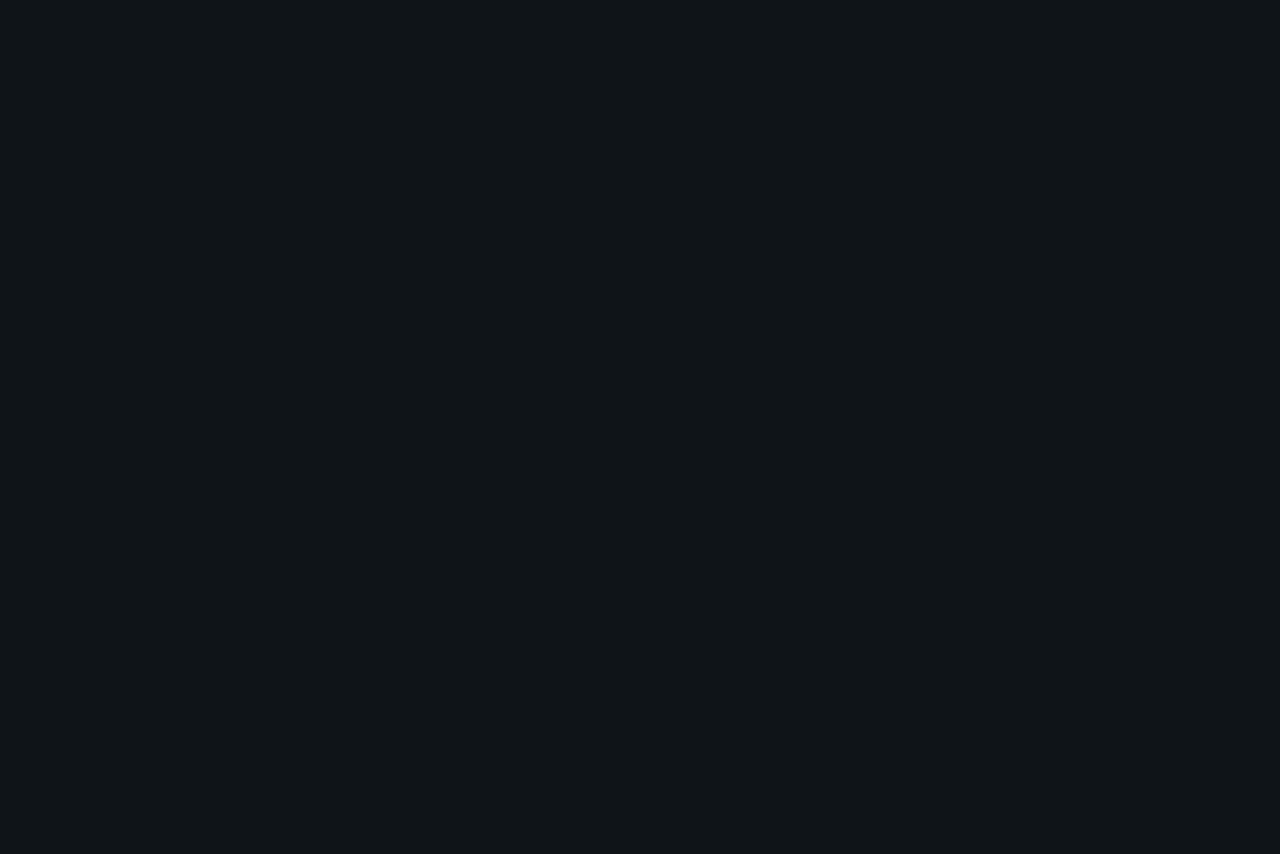
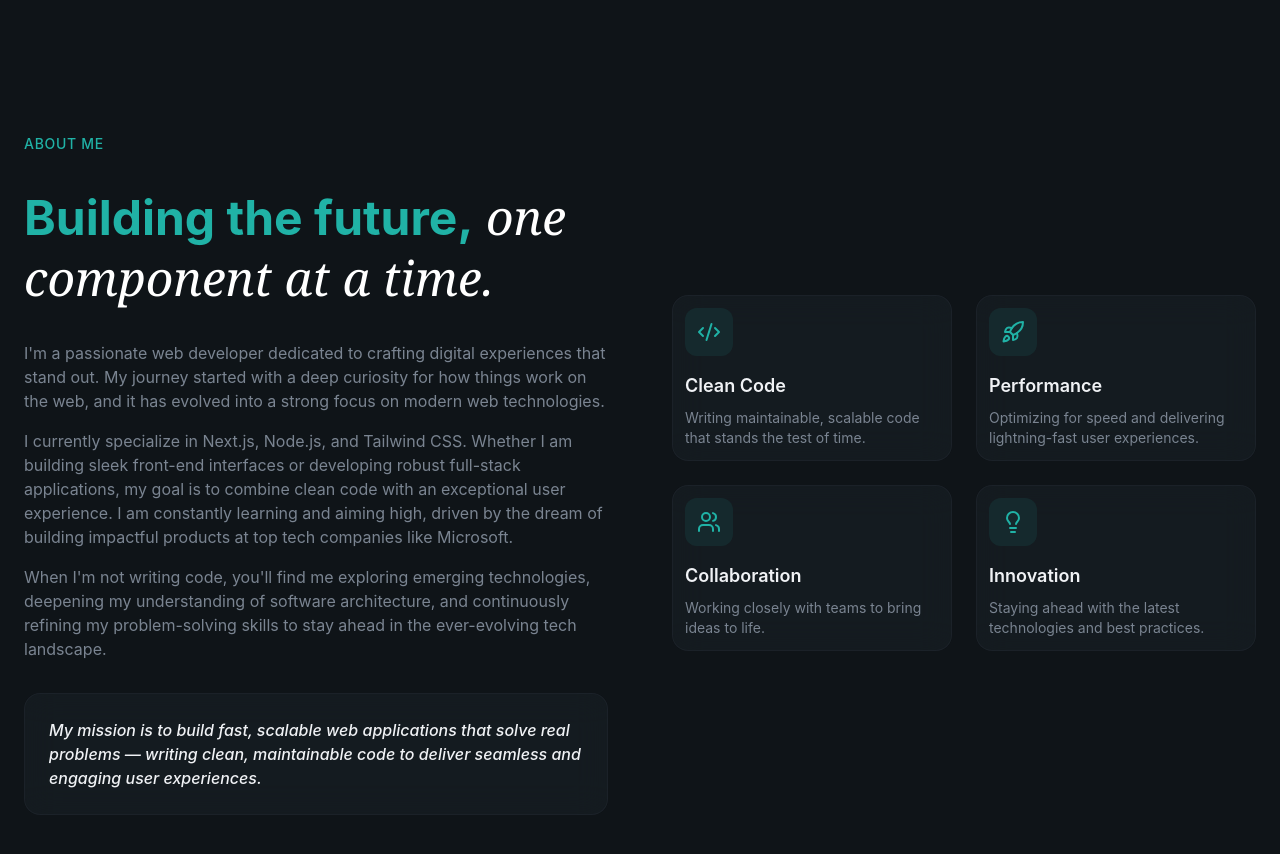
Before and after one commit to PrincePrajapatiXi/Portfolio, a React (Vite) app: page / in a window 1280 px wide. Shown: the part 960-1814 px from the top of the page. Before the commit the page ends 963 px from the top, so only its background shows below. Built offline with nearby package versions, Linux system fonts and the light colour scheme.

Commit message:
fix: About.jsx spelling, CSS class typo, and indentation fixes

```diff
--- a/src/sections/About.jsx
+++ b/src/sections/About.jsx
@@ -1,3 +1,80 @@
+import { Code2, Lightbulb, Rocket, Users } from "lucide-react";
+
+const highlights = [
+    {
+        icon: Code2,
+        title: "Clean Code",
+        description:
+            "Writing maintainable, scalable code that stands the test of time.",
+    },
+    {
+        icon: Rocket,
+        title: "Performance",
+        description:
+            "Optimizing for speed and delivering lightning-fast user experiences.",
+    },
+    {
+        icon: Users,
+        title: "Collaboration",
+        description: "Working closely with teams to bring ideas to life.",
+    },
+    {
+        icon: Lightbulb,
+        title: "Innovation",
+        description:
+            "Staying ahead with the latest technologies and best practices.",
+    },
+];
+
 export const About = () => {
-    return <section></section>
-}
+    return (
+        <section id="about" className="py-32 relative overflow-hidden">
+            <div className="container mx-auto px-6 relative z-10">
+                <div className="grid lg:grid-cols-2 gap-16 items-center">{/* Left Column */}
+                    <div className="space-y-8">
+                        <div className="animate-fade-in">
+                            <span className="text-secondary-foreground text-sm font-medium tracking-wider uppercase">About Me</span>
+                        </div>
+
+                        <h2 className="text-2xl md:text-5xl font-bold leading-tight animate-fade-in animation-delay-100 text-secondary-foreground">
+                            Building the future,
+                            <span className="font-serif italic font-normal text-white"> one component at a time.</span>
+                        </h2>
+
+                        <div className="space-y-4 text-muted-foreground animate-fade-in animation-delay-200">
+                            <p>
+                                I'm a passionate web developer dedicated to crafting digital experiences that stand out. My journey started with a deep curiosity for how things work on the web, and it has evolved into a strong focus on modern web technologies.
+                            </p>
+                            <p>
+                                I currently specialize in Next.js, Node.js, and Tailwind CSS. Whether I am building sleek front-end interfaces or developing robust full-stack applications, my goal is to combine clean code with an exceptional user experience. I am constantly learning and aiming high, driven by the dream of building impactful products at top tech companies like Microsoft.
+                            </p>
+                            <p>
+                                When I'm not writing code, you'll find me exploring emerging technologies, deepening my understanding of software architecture, and continuously refining my problem-solving skills to stay ahead in the ever-evolving tech landscape.
+                            </p>
+                        </div>
+
+                        <div className="glass rounded-2xl p-6 glow-border animate-fade-in animation-delay-300">
+                            <p className="text-md font-medium italic text-foreground">
+                                My mission is to build fast, scalable web applications that solve real problems — writing clean, maintainable code to deliver seamless and engaging user experiences.
+                            </p>
+                        </div>
+                    </div>
+                    {/* Right Column - Highlights */}
+                    <div className="grid sm:grid-cols-2 gap-6">
+                        {highlights.map((item, idx) => (
+                            <div key={idx} className="glass p-3 rounded-2xl animate-fade-in"
+                                style={{ animationDelay: `${(idx + 1) * 100}ms` }}
+                            >
+                                <div className="w-12 h-12 rounded-xl bg-primary/10 flex items-center justify-center mb-4 hover:bg-primary/20">
+                                    <item.icon className="w-6 h-6 text-primary" />
+                                </div>
+                                <h3 className="text-lg font-semibold mb-2">{item.title}</h3>
+                                <p className="text-sm text-muted-foreground">{item.description}</p>
+                            </div>
+                        ))}
+                    </div>
+                </div>
+            </div>
+        </section>
+    );
+};
--- a/src/sections/Hero.jsx
+++ b/src/sections/Hero.jsx
@@ -129,8 +129,8 @@ export const Hero = () => {
                                 </div>
                                 {/* Stats Badge */}
                                 <div className="flex absolute -top-2 -left-2 md:-top-4 md:-left-4 glass rounded-xl px-2 py-1 md:px-4 md:py-3 animate-float animation-delay-500">
-                                    <div className="text-lg md:text-2xl font-bold text-primary">5</div>
-                                    <div className="text-xs text-muted-foreground">Months Exp.</div>
+                                    <div className="text-lg md:text-2xl font-bold text-primary">0</div>
+                                    <div className="text-xs text-muted-foreground">Years Exp.</div>
                                 </div>
                             </div>
                         </div>
```
